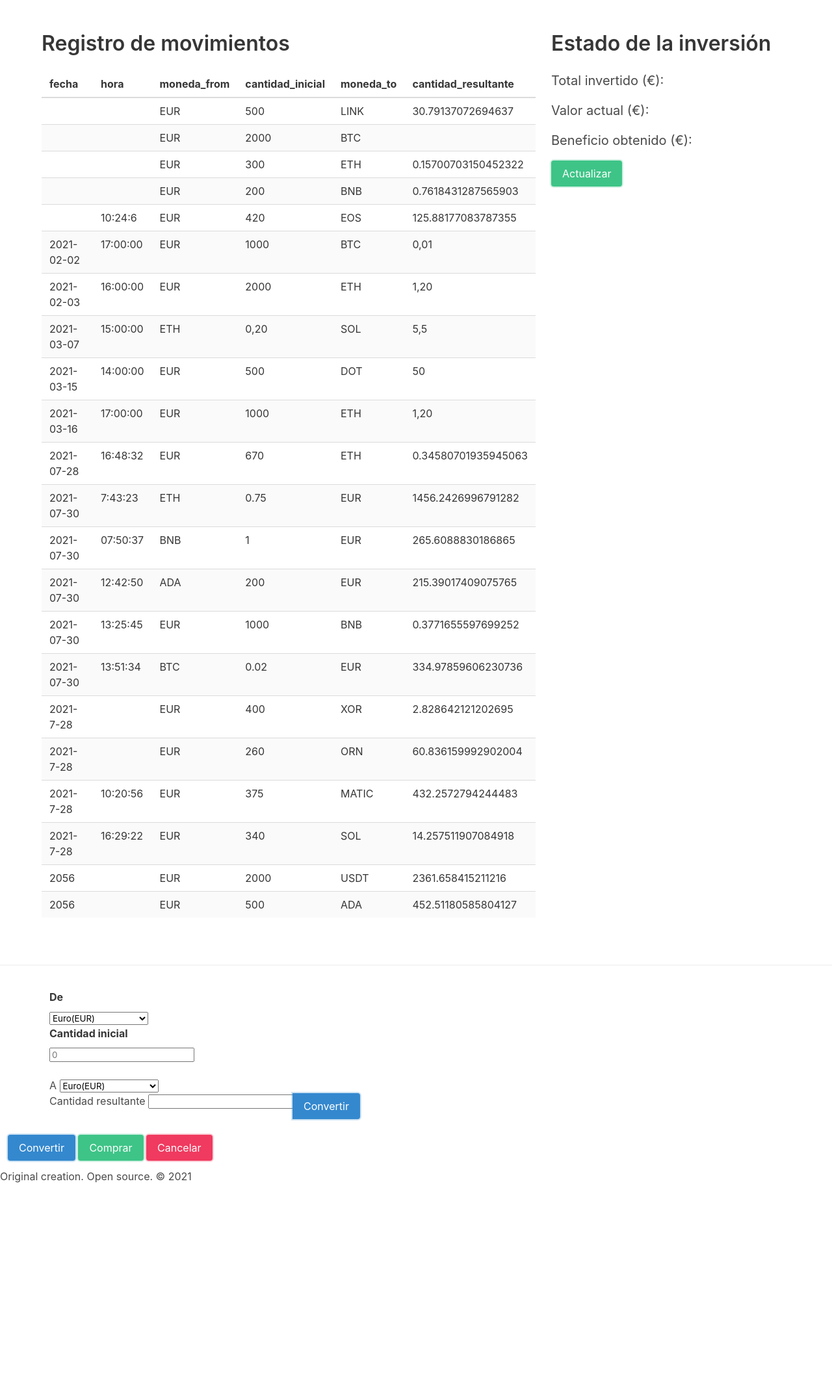
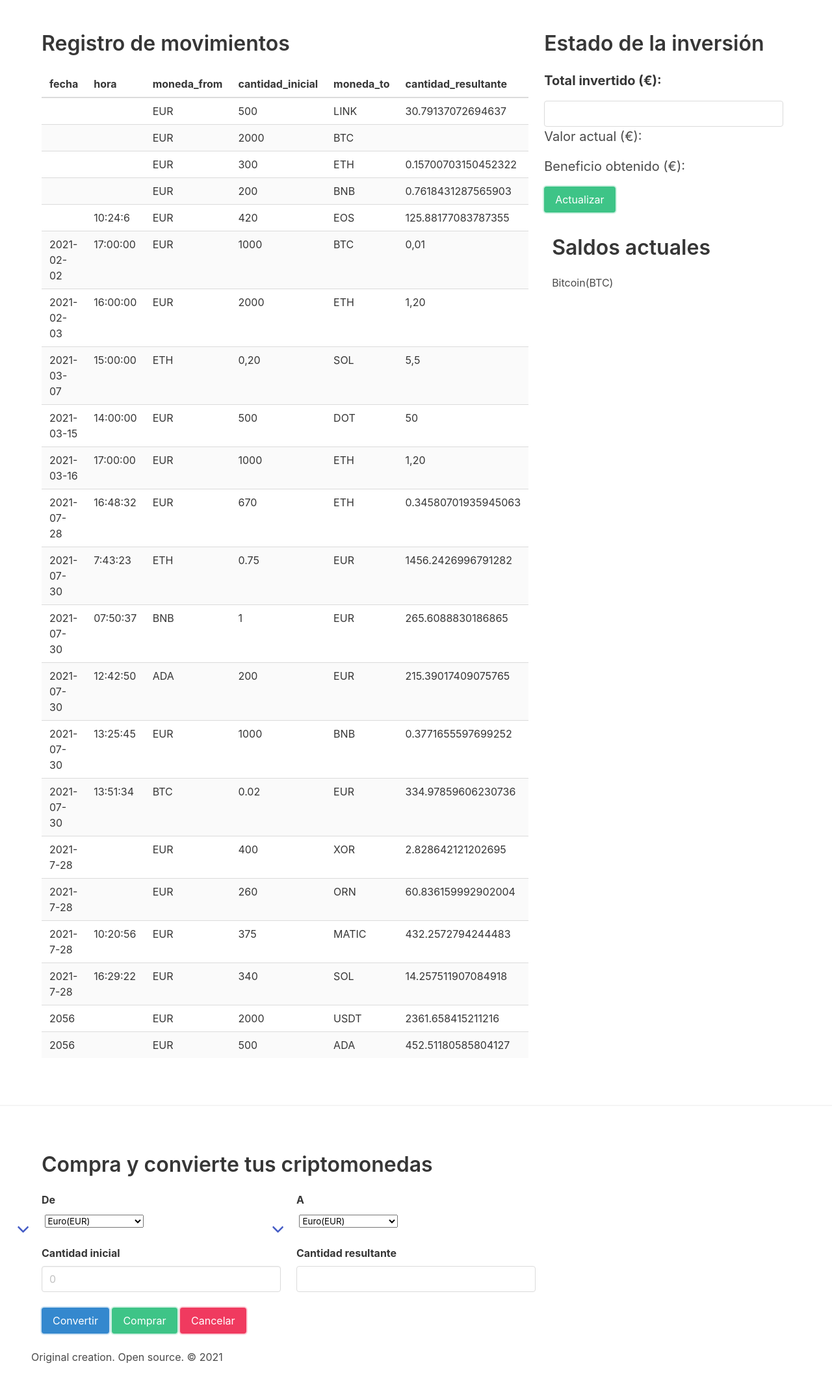
Before and after one commit to MARALOGON/proyecto_final_myCrypto_flask_js, a Flask app: page / in a window 1280 px wide. Shown: the part 315-2463 px from the top of the page at 65% size. Before the commit the page ends 2135 px from the top, so only its background shows below. Run offline with Flask 2, Linux system fonts and the light colour scheme; data comes from the database, SQL or seed files in the repository.

Commit message:
Primera parte del status resuelta, total euros invertidos

```diff
--- a/migrations/initial.sql
+++ b/migrations/initial.sql
@@ -1,10 +1,9 @@
 CREATE TABLE "movimientos_crypto" (
-	"id"	INTEGER,
+	"id"	INTEGER, PRIMARY KEY("id" AUTOINCREMENT)
 	"fecha"	TEXT NOT NULL,
 	"hora"	TEXT NOT NULL,
 	"moneda_from"	TEXT NOT NULL,
 	"cantidad_inicial"	REAL NOT NULL,
 	"moneda_to"	TEXT NOT NULL,
 	"cantidad_resultante"	REAL NOT NULL,
-	PRIMARY KEY("id" AUTOINCREMENT)
 );
--- a/myCrypto/templates/spa_crypto.html
+++ b/myCrypto/templates/spa_crypto.html
@@ -4,7 +4,7 @@
     <meta charset="UTF-8">
     <meta http-equiv="X-UA-Compatible" content="IE=edge">
     <meta name="viewport" content="width=device-width, initial-scale=1">
-    <title>My Crypto Invest</title>
+    <title>Crypto Invest App</title>
     <link rel="stylesheet" href="/static/css/bulma.css"><!-- esta linea enlaza a la carpeta static/css para que el navegador muestre los resultados con estilos y no solo un json-->
     <script src="/static/js/spa_crypto.js"></script> <!-- Esta linea sirve para que el navegador enlace al archivo spa.js que es donde se va a crear el template que va a mostrar la pagina-->
 </head>
@@ -12,9 +12,11 @@
 
     <nav class="navbar">
         <div class="navbar-brand">
+            <div class="navbar-start">
                 <a class="navbar-item">
                     <img src="/static/png/fuego_logo.png" alt="site logo" style="max-height: 300px" class="py-2 px-2">
                 </a>
+            </div>
         </div>
     </nav>
 
@@ -22,7 +24,7 @@
 
             <div class="container">
                 <div class="columns">
-                    <div class="column is-8">
+                    <div class="column is-7.5">
                         <h3 class="title is-3">Registro de movimientos</h3>
                             <div class="table-container">
                                 <table class="table is-striped is-hoverable is-primary" name="tabla-movimientos" id="tabla-movimientos">
@@ -43,11 +45,47 @@
 
                     <div class="column is-4">
                         <h3 class="title is-3">Estado de la inversión</h3>
-                        <div class="is-size-5 mb-4">Total invertido (€):</div>
+                        <label class="label is-size-5 mb-4">Total invertido (€):</label>
+                        <input class="input is-normal" type="number" name="total_invertido" id="total_invertido" readonly>
                         <div class="is-size-5 mb-4">Valor actual (€):</div>
                         <div class="is-size-5 mb-4">Beneficio obtenido (€):</div>
 
-                        <button class="button is-success is-hovered is-focused" id="actualizar" >Actualizar</button>
+                        <button class="button is-success is-hovered is-focused" id="actualizar" >Actualizar</button><br/>
+                        <br/>
+                    <div class="column">
+                    <h3 class="title is-3">Saldos actuales</h3>
+                    <div class="container">
+                        <!--<table class="table-saldos is-striped is-hoverable is-primary" name="tabla-saldos" id="tabla-saldos">
+                            <thead class="has-backgorund-info">
+                                <tr is-selected>
+                                    <th>moneda</th>
+                                    <th>saldo</th>
+                                    <th>valor_en_euros</th>
+                                </tr>
+                            </thead>
+                            <tbody></tbody>
+                        </table>
+                        <p class="subtitle is-6">Bitcoin(BTC)</p>
+                            <figure class="image is-24x24">
+                                <img class="is-rounded" src="/static/png/bitcoin-btc-logo.png">
+                            </figure>-->
+
+                        <div class="icon-text">
+
+                                <figure class="is-rounded" src="/static/png/bitcoin-btc-logo.png"></figure>
+
+                            <span>Bitcoin(BTC)</span>
+                        </div>
+
+
+                    </div>
+                    </div>
+                    </div>
+
+                    <div class="row">
+                        <div class="column is-4"></div>
+
+                        </div>
                     </div>
                 </div>
             </div>
@@ -55,7 +93,9 @@
 
     </section>
     <hr>
+    <section class="section" id="secundaria">
     <div class="detail-movimiento container">
+        <h3 class="title is-3">Compra y convierte tus criptomonedas</h3>
         <form>
             <div class="row">
                 <input type="hidden" id="idMovimiento">
@@ -63,10 +103,13 @@
             </div>
 
             <div class="row">
-                <div class="column is-8">
-                    <div class="field">
+
+                <div class="columns">
+                    <div class="column is-4">
+                    <!-- <div class="field"></div>-->
                             <label class="label" for="moneda_from">De</label>
-                        <div class="control">
+                        <!-- <div class="control">-->
+                            <div class="select is-medium"></div>
                                 <select name="moneda_from" id="moneda_from">
                                     <option value="EUR">Euro(EUR)</option>
                                     <option value="BNB">Binance Coin(BNB)</option>
@@ -89,14 +132,16 @@
                                     <option value="USDT">Tether(USDT)</option>
                                     <option value="TRX">Tron(TRX)</option>
                                 </select>
+
                             <label class="label" for="cantidad_inicial">Cantidad inicial</label>
-                        <input type="number" name="cantidad_inicial" id="cantidad_inicial" placeholder="0">
+                            <input class="input is-normal" type="number" name="cantidad_inicial" id="cantidad_inicial" placeholder="0">
+                            <!--</div>-->
+                        <!--</div> -->
                     </div>
-                    </div>
-                </div>
-            </div>
-                <div class="column">
-                    <label for="moneda_to">A</label>
+
+                    <div class="column is-4">
+                        <label class="label" for="moneda_to">A</label>
+                        <div class="select is-medium"></div>
                             <select name="moneda_to" id="moneda_to">
                                 <option value="EUR">Euro(EUR)</option>
                                 <option value="BNB">Binance Coin(BNB)</option>
@@ -119,29 +164,30 @@
                                 <option value="USDT">Tether(USDT)</option>
                                 <option value="TRX">Tron(TRX)</option>
                             </select>
-                    <div class="field has-addons">
-                        <div class="control">
-                            <label for="cantidad_resultante">Cantidad resultante</label>
-                            <input type="number" name="cantidad_resultante" id="cantidad_resultante" readonly>
+
+                        <label class="label" for="cantidad_resultante">Cantidad resultante</label>
+                        <input class="input is-normal" type="number" name="cantidad_resultante" id="cantidad_resultante" readonly>
                     </div>
-                        <div class="control">
-                            <button class="button is-info is-hovered is-focused" id="convertir">Convertir</button>
-                        </div>
-                    </div>
+
                 </div>
             </div>
 
+
             <div class="row">
-                <div class="column">
+                <div class="column"></div>
+
                     <button class="button is-info is-hovered is-focused" id="convertir">Convertir</button>
 
-                    <button class="button is-success is-hovered is-focused" id="comprar" >Comprar</button>
+                    <button class="button is-pulled-center is-success is-hovered is-focused" id="comprar" >Comprar</button>
 
-                    <button class="button is-danger is-hovered is-focused" id="cancelar" >Cancelar</button>
+                     <button class="button is-pulled-center is-danger is-hovered is-focused" id="cancelar" >Cancelar</button>
+
+                    </div>
                 </div>
             </div>
         </form>
     </div>
+    <br/>
     <footer>Original creation. Open source. &copy 2021</footer>
 </body>
 </html>
--- a/myCrypto/views.py
+++ b/myCrypto/views.py
@@ -5,6 +5,8 @@
 import requests
 import sqlite3
 from http import HTTPStatus
+from datetime import date, time
+
 
 
 
@@ -21,7 +23,7 @@
 
 @app.route('/api/v1/saldos')
 def saldosCrypto():
-    query = "SELECT moneda_to SUM (cantidad_inicial) FROM movimientos_crypto GROUP BY moneda_to"
+    query = "SELECT moneda_to, SUM(cantidad_resultante) AS total_saldos FROM movimientos_crypto GROUP BY moneda_to"
 
     try:
         saldos = dbManager.consultaMuchasSQL(query)
@@ -44,6 +46,8 @@
 @app.route('/api/v1/movimiento/<int:id>', methods=['GET'])
 @app.route('/api/v1/movimiento', methods=['POST'])
 def muestraMovimientoId(id=None):
+    fecha = date()
+    hora = time()
     movimiento = dbManager.consultaUnaSQL("SELECT * FROM movimientos_crypto WHERE id = ?", [id])
     try:
         if request.method == 'GET':
@@ -57,11 +61,15 @@
 
 
         if request.method == 'POST':
+            datos = request.json
+            datos["fecha"] = str(fecha)
+            datos["hora"] = str(hora)
             dbManager.modificaTablaSQL("""
             INSERT INTO movimientos_crypto
                 (fecha, hora, moneda_from, cantidad_inicial, moneda_to, cantidad_resultante)
             VALUES (:fecha, :hora, :moneda_from, :cantidad_inicial, :moneda_to, :cantidad_resultante)
-            """, request.json)
+            """, datos)
+            print("enviado: {}".format(datos))
 
             return jsonify({"status":"success", "mensaje": "Compra realizada con éxito"}), HTTPStatus.CREATED
 
```
Also changed, not shown: myCrypto/static/js/spa_crypto.js (+126 -5 lines), myCrypto/static/png/bitcoin-btc-logo.png (added), myCrypto/static/png/logo.png (deleted), readme.md, 1 other file. Lines whose indentation alone changed are shown as unchanged.
